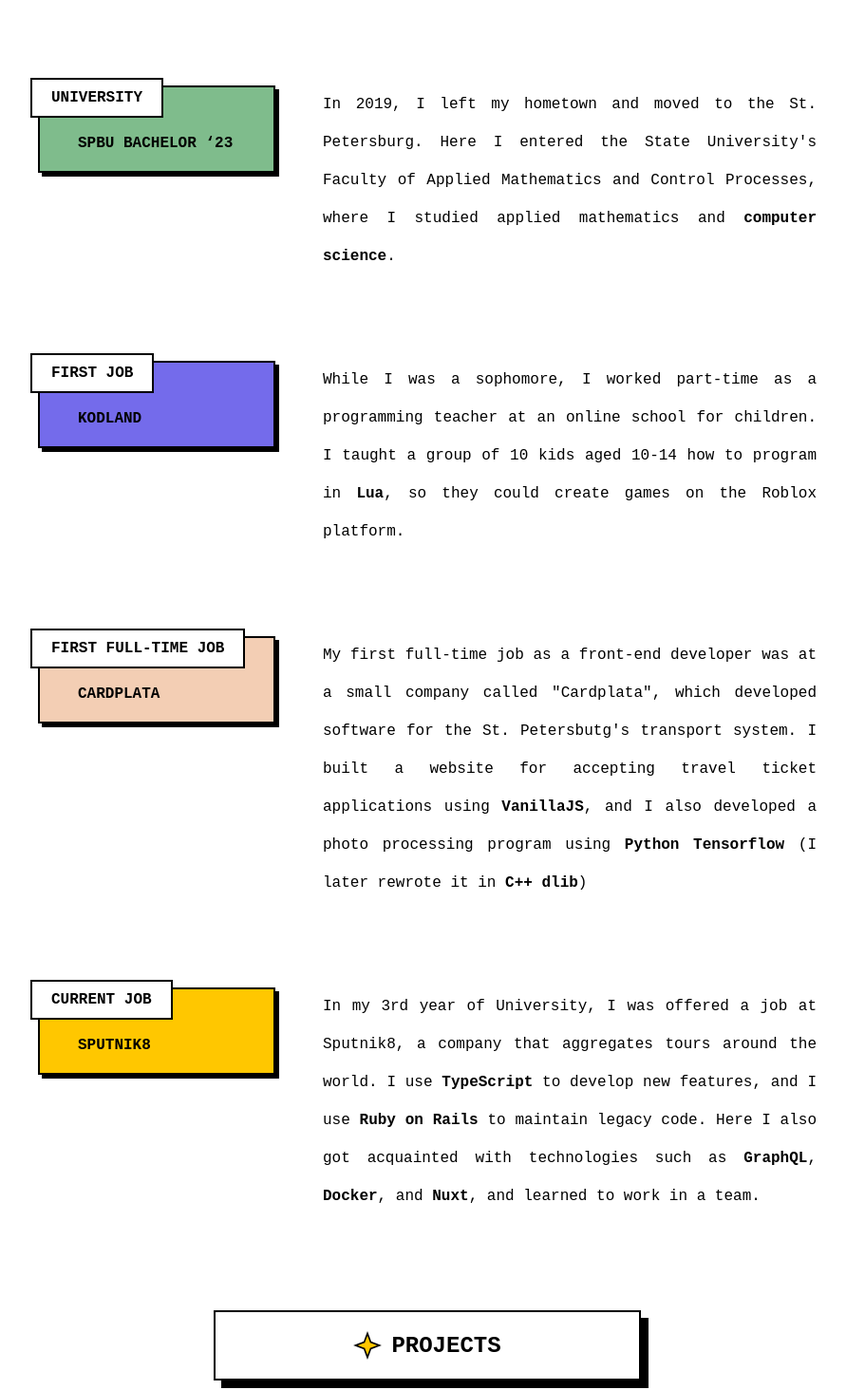
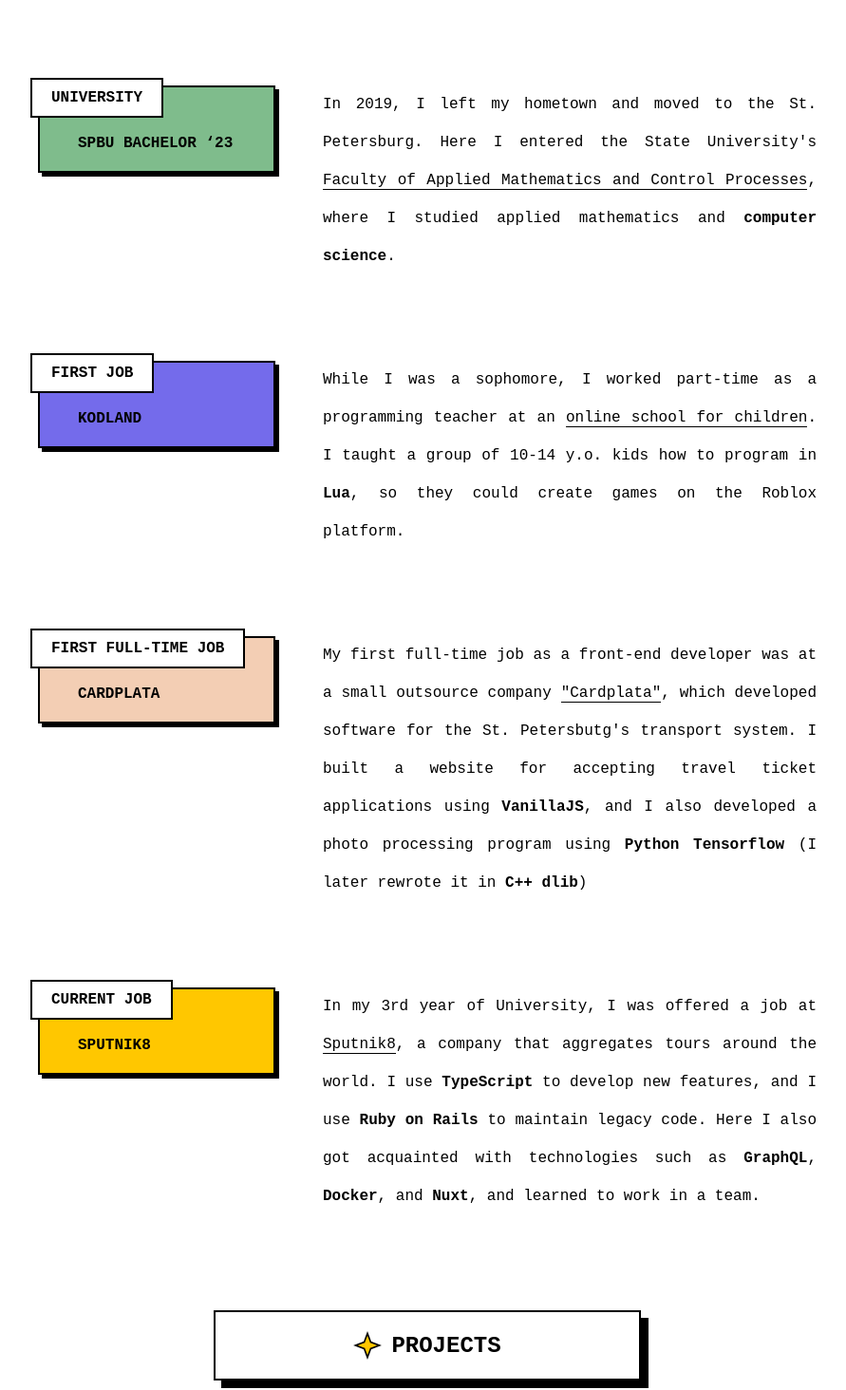
Before and after one commit to darkwingdck/darkwingdck.github.io, a React (Create React App) app: page / in a window 1280 px wide. Shown: the part 1330-2794 px from the top of the page at 95% size, without its empty margins (190-1081 px from the left). Built offline with nearby package versions, Linux system fonts and the light colour scheme; a web font is replaced by a local one.

Commit message:
feat: add links to job experience

```diff
--- a/src/components/JobExperience/JobExperience.css
+++ b/src/components/JobExperience/JobExperience.css
@@ -6,6 +6,16 @@
   margin-bottom: 90px;
 }
 
+.job__link {
+  all: unset;
+  cursor: pointer;
+  border-bottom: 1px solid var(--color-black);
+}
+
+.job__link:hover {
+  border: none;
+}
+
 @media screen and (min-width: 769px) {
   .job {
     align-items: flex-start;
--- a/src/components/JobExperience/content.js
+++ b/src/components/JobExperience/content.js
@@ -4,28 +4,28 @@ export const content = {
       id: 'job-1',
       title: 'SPBU bachelor ‘23',
       label: 'University',
-      description: 'In 2019, I left my hometown and moved to the St. Petersburg. Here I entered the State University\'s Faculty of Applied Mathematics and Control Processes, where I studied applied mathematics and <b>computer science</b>.',
+      description: 'In 2019, I left my hometown and moved to the St. Petersburg. Here I entered the State University\'s <a href="https://apmath.spbu.ru/" target="_blank" class="job__link">Faculty of Applied Mathematics and Control Processes</a>, where I studied applied mathematics and <b>computer science</b>.',
       color: 'primary',
     },
     {
       id: 'job-2',
       title: 'Kodland',
       label: 'First job',
-      description: 'While I was a sophomore, I worked part-time as a programming teacher at an online school for children. I taught a group of 10 kids aged 10-14 how to program in <b>Lua</b>, so they could create games on the Roblox platform.',
+      description: 'While I was a sophomore, I worked part-time as a programming teacher at an <a href="https://www.kodland.org/" target="_blank" class="job__link">online school for children</a>. I taught a group of 10-14 y.o. kids how to program in <b>Lua</b>, so they could create games on the Roblox platform.',
       color: 'accent',
     },
     {
       id: 'job-3',
       title: 'Cardplata',
       label: 'First full-time job',
-      description: 'My first full-time job as a front-end developer was at a small company called "Cardplata", which developed software for the St. Petersbutg\'s transport system. I built a website for accepting travel ticket applications using <b>VanillaJS</b>, and I also developed a photo processing program using <b>Python Tensorflow</b> (I later rewrote it in <b>C++ dlib</b>)',
+      description: 'My first full-time job as a front-end developer was at a small outsource company <a href="https://ltkarta.ru/#loaded" target="_blank" class="job__link">"Cardplata"</a>, which developed software for the St. Petersbutg\'s transport system. I built a website for accepting travel ticket applications using <b>VanillaJS</b>, and I also developed a photo processing program using <b>Python Tensorflow</b> (I later rewrote it in <b>C++ dlib</b>)',
       color: 'accent-variant',
     },
     {
       id: 'job-4',
       title: 'Sputnik8',
       label: 'Current job',
-      description: 'In my 3rd year of University, I was offered a job at Sputnik8, a company that aggregates tours around the world. I use <b>TypeScript</b> to develop new features, and I use <b>Ruby on Rails</b> to maintain legacy code. Here I also got acquainted with technologies such as <b>GraphQL</b>, <b>Docker</b>, and <b>Nuxt</b>, and learned to work in a team.',
+      description: 'In my 3rd year of University, I was offered a job at <a href="https://sputnik8.com/" target="_blank" class="job__link">Sputnik8</a>, a company that aggregates tours around the world. I use <b>TypeScript</b> to develop new features, and I use <b>Ruby on Rails</b> to maintain legacy code. Here I also got acquainted with technologies such as <b>GraphQL</b>, <b>Docker</b>, and <b>Nuxt</b>, and learned to work in a team.',
       color: 'secondary',
     },
   ],
```
